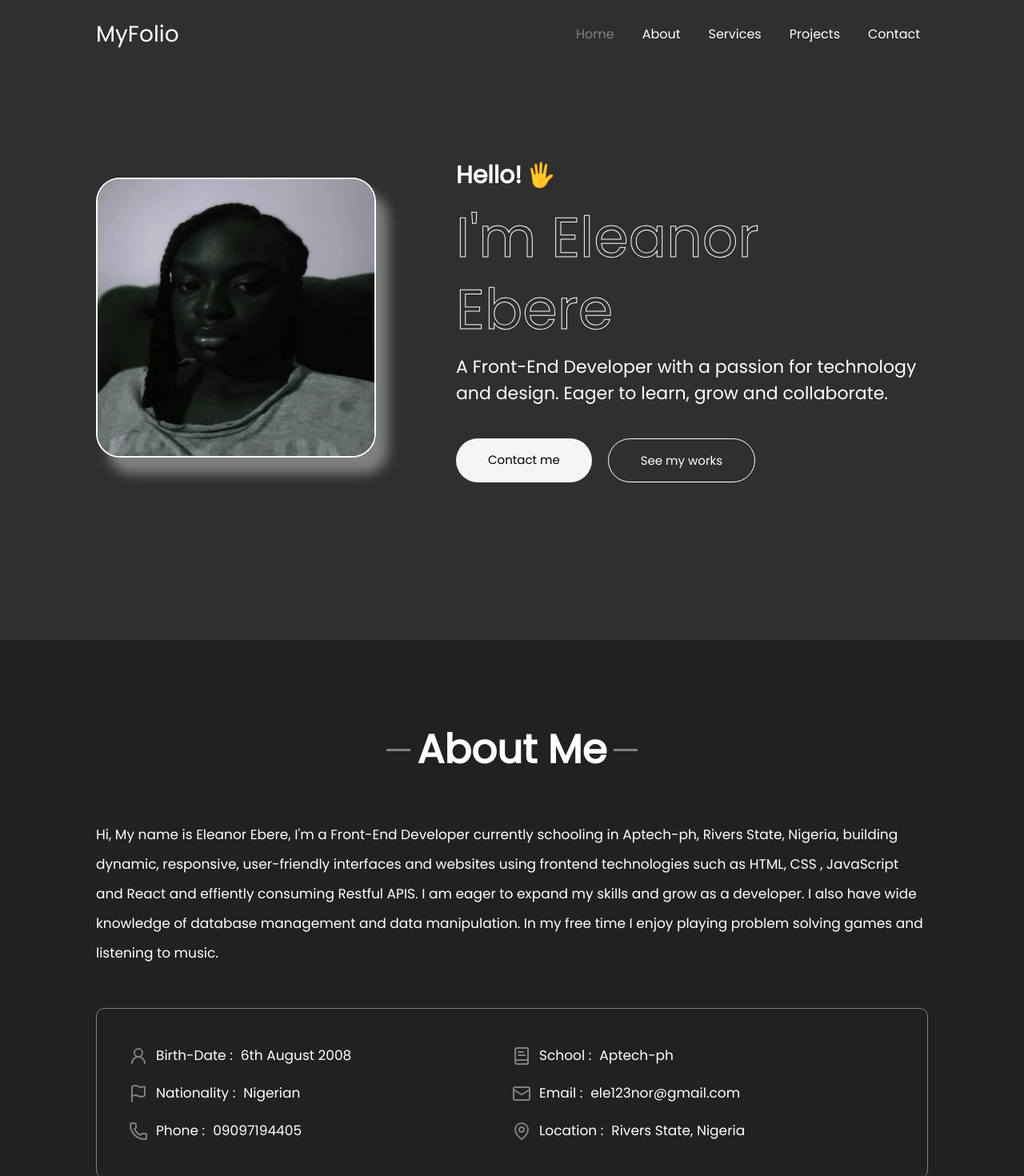
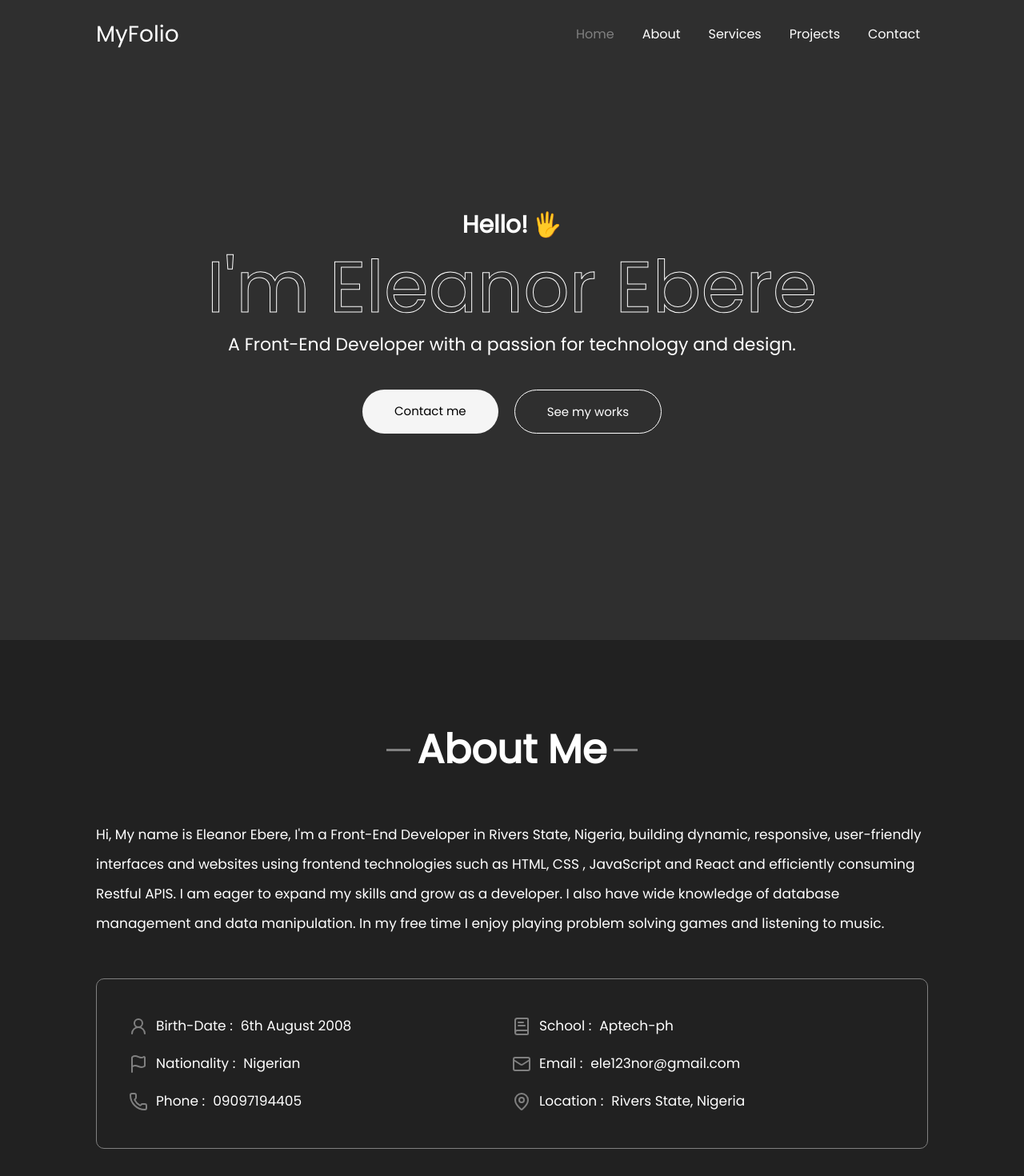
Before and after one commit to Ella59081/PersonalProfile, a React (Vite) app: page / in a window 1280 px wide. Shown: the top 1470 px of the page at 80% size. Built offline with nearby package versions, Linux system fonts and the light colour scheme.

Commit message:
adjusted

```diff
--- a/src/pages/Home/home.css
+++ b/src/pages/Home/home.css
@@ -54,6 +54,12 @@ html{
     padding-right: 100px;
 
 }
+.details{
+    display: flex;
+    flex-direction: column;
+    align-items: center;
+    text-align: center;
+}
 .details .greet{
     display: flex;
     gap: 5px;
@@ -65,7 +71,7 @@ html{
     color: white;
 }
 .details h3{
-    font-size: 70px;
+    font-size: 90px;
     padding-top: 10px;
     font-weight: lighter;
     line-height: 90px;
@@ -77,6 +83,7 @@ html{
     padding-top: 10px;
     font-size: 22px;
     animation: bounce 5s ease 0.5s 1;
+    /* width: 80%; */
 }
 .buttons{
     display: flex;
--- a/src/pages/Home/home.jsx
+++ b/src/pages/Home/home.jsx
@@ -106,9 +106,9 @@ function Home(){
                 <ChevronUp size={28}/>
             </button>
             }
-            <div class='center-pic'>
+            {/* <div class='center-pic'>
                 <img src={introPic} alt="" />
-            </div>
+            </div> */}
             <div id="slide" class="details">
                 <div className='greet'>
                     <h1>Hello!</h1>
@@ -116,7 +116,7 @@ function Home(){
                 </div>
                 <h3 className='name'>I'm Eleanor Ebere</h3>
                 <p className='des'>A Front-End Developer with a passion for technology and design.
-                    Eager to learn, grow and collaborate.
+                    {/* Eager to learn, grow and collaborate. */}
 
                 </p>
                 <div class="buttons">
@@ -133,9 +133,9 @@ function Home(){
             </div>
             <div class="info-block">
                     <div data-aos="fade-up" class="info">
-                        <p> Hi, My name is Eleanor Ebere, I'm a Front-End Developer currently schooling in Aptech-ph, Rivers State, Nigeria,
+                        <p> Hi, My name is Eleanor Ebere, I'm a Front-End Developer in Rivers State, Nigeria,
                             building dynamic, responsive, user-friendly interfaces and websites using frontend technologies
-                            such as HTML, CSS , JavaScript and React and effiently consuming Restful APIS.
+                            such as HTML, CSS , JavaScript and React and efficiently consuming Restful APIS.
                             I am eager to expand my skills and grow as a developer.
                             I also have wide knowledge of database management and data manipulation.
                             In my free time I enjoy playing problem solving games and listening
@@ -178,7 +178,7 @@ function Home(){
             </div>
             <div data-aos="fade-up" class="buttons middle">
                 <a href="#Contact">Contact me</a>
-                <a href={resume} target='blank' className="second">Download My CV</a>
+                <a href={resume} target='blank'  className="second">Download My CV</a>
                 </div>
             <div className="skills">
                 <div data-aos="fade-up" class="header">
```
